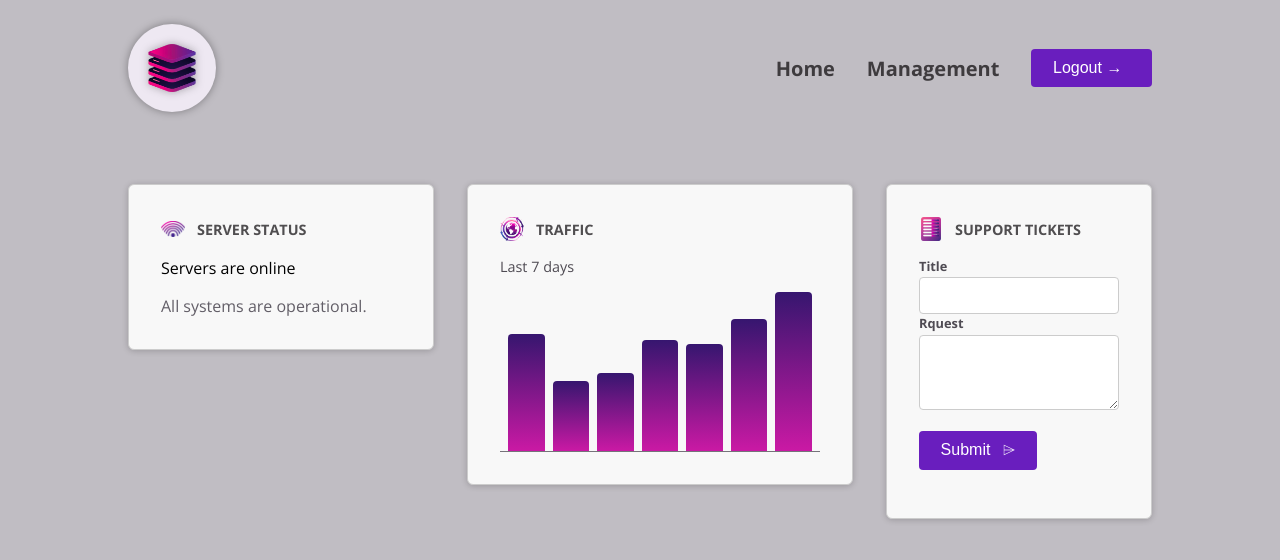
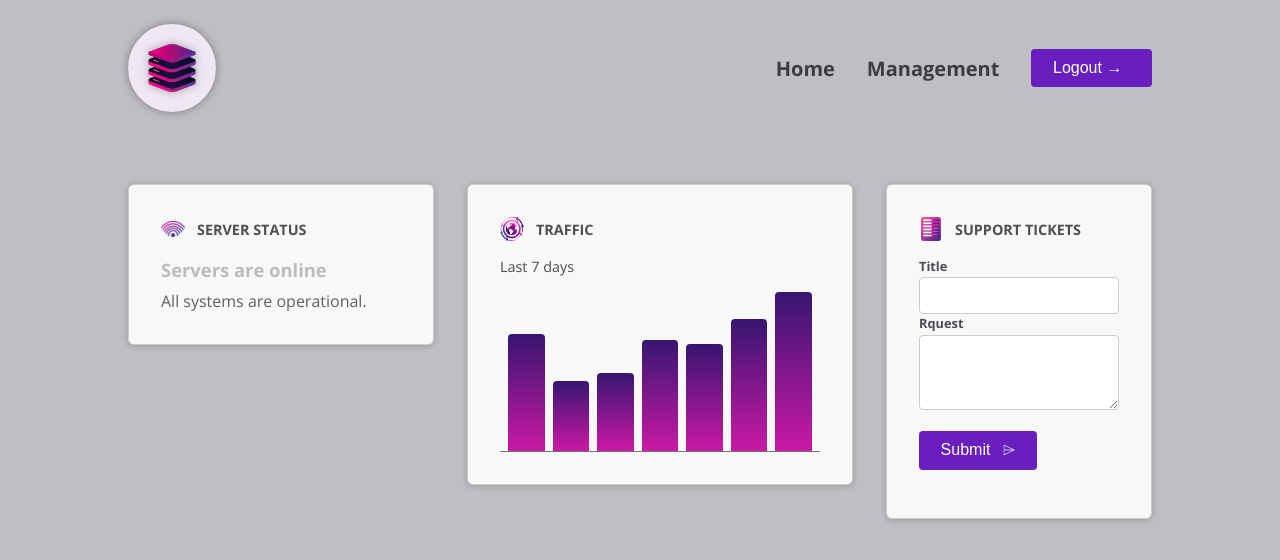
Before and after one commit to arianjafariiii/weekly-app, an Angular app: page / in a window 1280 px wide. Shown: the top 560 px of the page. Built offline with nearby package versions, Linux system fonts and the light colour scheme.

Commit message:
first dynamic inline css codes added to the code

```diff
--- a/src/app/dashboard/server-status/server-status.component.html
+++ b/src/app/dashboard/server-status/server-status.component.html
@@ -1,5 +1,10 @@
 
-
+<div [class]="{
+    status: true,
+    'status-online': 'online',
+    'status-ofline': 'offline',
+    'status-unknown': 'unknown'
+}">
     @if (currentStatus === 'online') {
     <p>Servers are online</p>
     <p>All systems are operational.</p>
@@ -10,3 +15,4 @@
     <p>Server status is unknown</p>
     <p>Fetching server status failed.</p>
     }
+</div>
--- a/src/app/shared/control/control.component.ts
+++ b/src/app/shared/control/control.component.ts
@@ -8,9 +8,13 @@ import { Component, input, ViewEncapsulation } from '@angular/core';
   styleUrl: './control.component.css',
   encapsulation: ViewEncapsulation.None,
   host: {
-    class: 'control'
+    class: 'control',
+    '(click)': 'onClick()'
   }
 })
 export class ControlComponent {
   title = input.required<string>()
+  onClick(){
+    console.log("clicked");
+  }
 }
```
